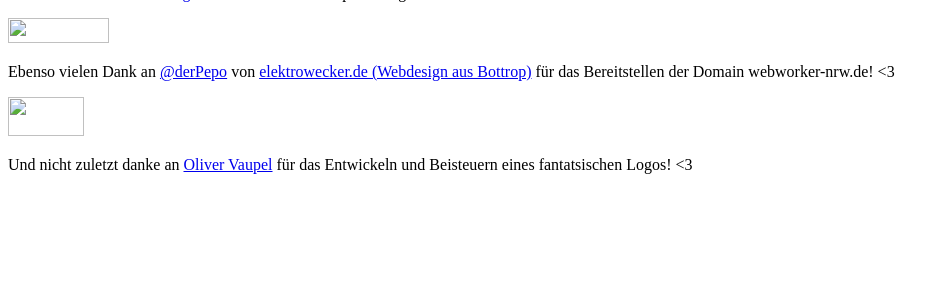
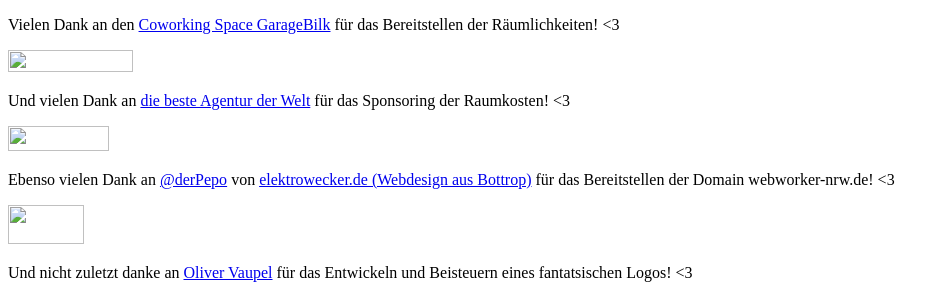
Before and after one commit to Schepp/wwnrw, a PHP site: the page made by site/templates/home.php in a window 1280 px wide. Shown: the part 1352-1650 px from the top of the page, without its empty margins (0-949 px from the left). Before the commit the page ends 1526 px from the top, so only its background shows below. Run offline with PHP 8.4, Linux system fonts and the light colour scheme; the template is opened without the code that fills it, so the values that code supplies are empty; some libraries are stand-ins or nearby versions.

Commit message:
- Danksagungen ausgeweitet

```diff
--- a/site/templates/home.php
+++ b/site/templates/home.php
@@ -93,9 +93,13 @@
         <article>
             <h2>Danksagungen</h2>
 
+            <p><img src="<?php echo url('assets/images/logo-garagebilk.png') ?>" width="128" height="54"></p>
+
+            <p>Vielen Dank an den <a href="http://www.garagebilk.de/">Coworking Space GarageBilk</a> für das Bereitstellen der Räumlichkeiten! <3</p>
+
             <p><img src="<?php echo url('assets/images/logo-blanko.png') ?>" width="125" height="22"></p>
 
-            <p>Vielen Dank an <a href="http://blanko.biz">die beste Agentur der Welt</a> für das Sponsoring der Räumlichkeiten! <3</p>
+            <p>Und vielen Dank an <a href="http://blanko.biz">die beste Agentur der Welt</a> für das Sponsoring der Raumkosten! <3</p>
 
             <p><img src="<?php echo url('assets/images/logo-elektrowecker.png') ?>" width="101" height="25"></p>
 
```
Also changed, not shown: assets/images/logo-garagebilk.png (added), assets/images/logo-ovau.png (added).
